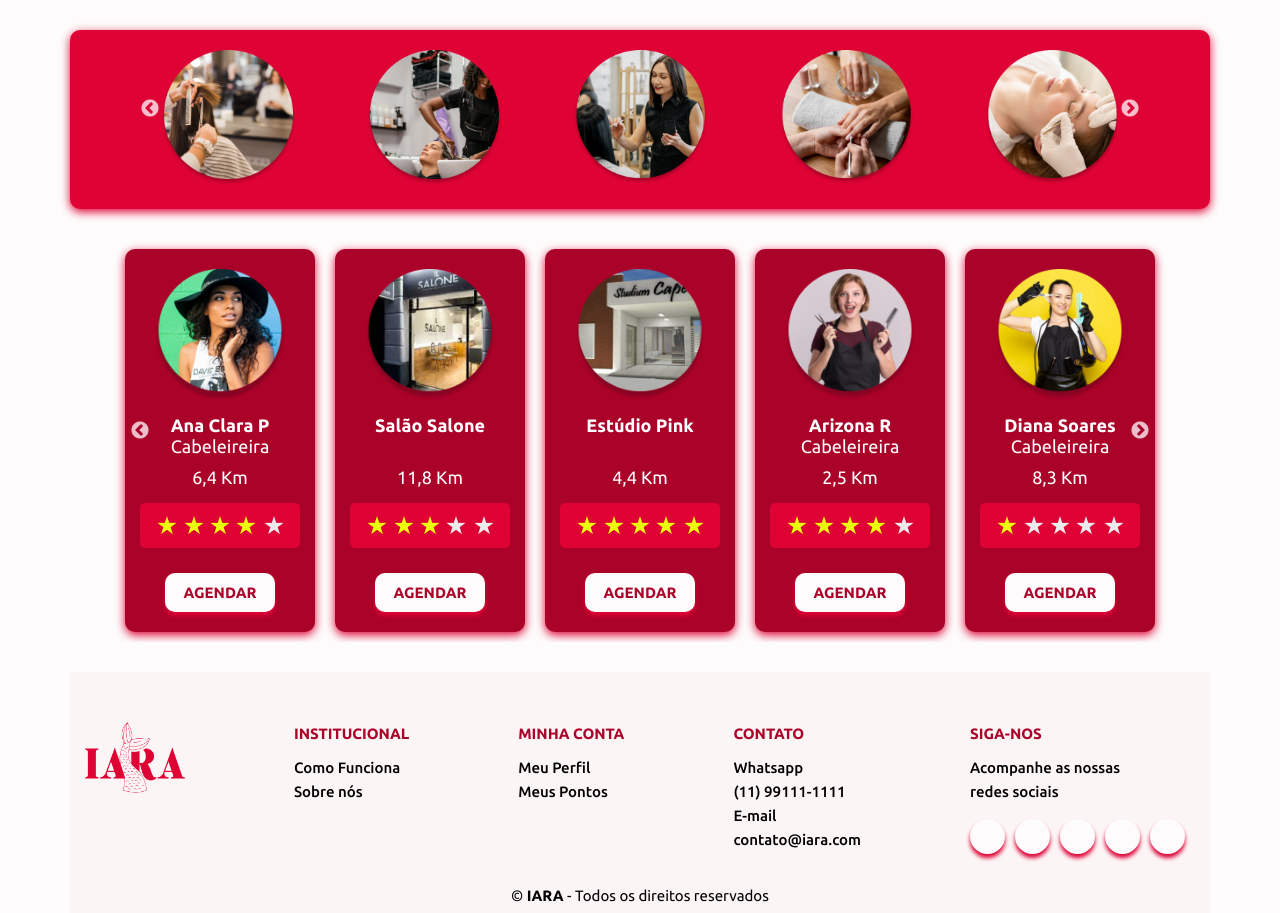
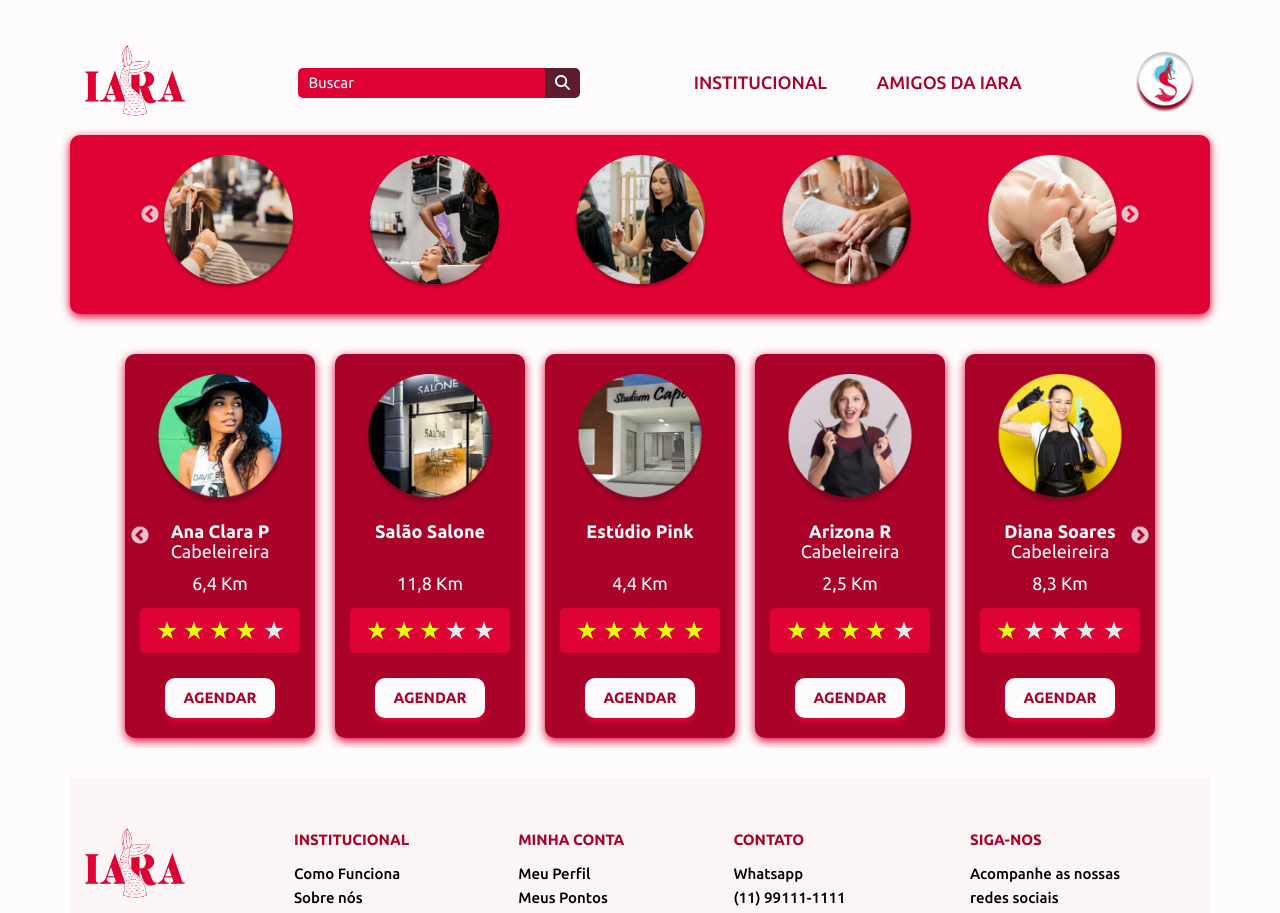
Before and after one commit to j9remy/Iara-grupo-5, a React (Create React App) app in the folder site/: page / in a window 1280 px wide. Shown: the top 913 px of the page. Built offline with nearby package versions, Linux system fonts and the light colour scheme.

Commit message:
site com todas as rotas funcionando

```diff
--- a/site/src/App.js
+++ b/site/src/App.js
@@ -1,12 +1,12 @@
 import './html-css-template/css/style.css';
-import Home from './pages/Home';
+import Rotas from './routes';
 
 
 function App() {
 
     return (
         <>
-            <Home />
+            <Rotas />
         </>
     );
 }
--- a/site/src/components/CarrocelCategorias.jsx
+++ b/site/src/components/CarrocelCategorias.jsx
@@ -35,46 +35,46 @@ function CarrocelCategorias() {
         <div id="categorias" class="categorias card bg-red">
             <Slider {...settings}>
                 <div>
-                    <a href="" class="item">
+                    <span class="item">
                         <img src="../img/categorias/img-corte.png" alt="Corte de cabelo" />
                         <span>Corte de Cabelo</span>
-                    </a>
+                    </span>
                 </div>
                 <div>
-                    <a href="" class="item">
+                    <span class="item">
                         <img src="../img/categorias/img-hidratacao.png" alt="Hidratação" />
                         <span>Hidratação</span>
-                    </a>
+                    </span>
                 </div>
                 <div>
-                    <a href="" class="item">
+                    <span class="item">
                         <img src="../img/categorias/img-maquiagem.png" alt="Maquiagem" />
                         <span>Maquiagem</span>
-                    </a>
+                    </span>
                 </div>
                 <div>
-                    <a href="" class="item">
+                    <span class="item">
                         <img src="../img/categorias/img-manicure.png" alt="Manicure" />
                         <span>Manicure</span>
-                    </a>
+                    </span>
                 </div>
                 <div>
-                    <a href="" class="item">
+                    <span class="item">
                         <img src="../img/categorias/img-designer-sobrancelhas.png" alt="Design de sobrancelhas" />
                         <span>Design de sobrancelhas</span>
-                    </a>
+                    </span>
                 </div>
                 <div>
-                    <a href="" class="item">
+                    <span class="item">
                         <img src="../img/categorias/img-massagem.png" alt="Massagem" />
                         <span>Massagem</span>
-                    </a>
+                    </span>
                 </div>
                 <div>
-                    <a href="" class="item">
+                    <span class="item">
                         <img src="../img/categorias/img-pedicure.png" alt="Pedicure" />
                         <span>Pedicure</span>
-                    </a>
+                    </span>
                 </div>
             </Slider>
         </div>
--- a/site/src/components/Footer.jsx
+++ b/site/src/components/Footer.jsx
@@ -1,10 +1,17 @@
+import { Link } from 'react-router-dom';
+import logo from '../html-css-template/img/logo-red.png';
+    import { FontAwesomeIcon } from '@fortawesome/react-fontawesome'
+    import { faFacebookF, faInstagram, faLinkedinIn, faTwitter, faYoutube, faYoutubeSquare } from '@fortawesome/free-brands-svg-icons';
+
 function Footer() {
     return (
         <footer class="footer-logged">
             <div class="container dflex jbetween">
-                <a href="home.html" class="logo transform">
-                    <img alt="Logo" src="../img/logo.png" />
-                </a>
+                <Link to={'/'}>
+                    <a  class="logo transform">
+                        <img alt="Logo" src="../img/logo.png" />
+                    </a>
+                </Link>
                 <div>
                     <h4>INSTITUCIONAL</h4>
                     <a href="institucional.html#como-funciona">Como Funciona</a>
@@ -31,11 +38,11 @@ function Footer() {
                     <span>Acompanhe as nossas<br />
                         redes sociais</span>
                     <div class="dflex acenter">
-                        <a href="" class="button circle txt-dark-red bg-white dflex acenter jcenter"><i class="fa-brands fa-facebook-f"></i></a>
-                        <a href="" class="button circle txt-dark-red bg-white dflex acenter jcenter"><i class="fa-brands fa-instagram"></i></a>
-                        <a href="" class="button circle txt-dark-red bg-white dflex acenter jcenter"><i class="fa-brands fa-twitter"></i></a>
-                        <a href="" class="button circle txt-dark-red bg-white dflex acenter jcenter"><i class="fa-brands fa-linkedin-in"></i></a>
-                        <a href="" class="button circle txt-dark-red bg-white dflex acenter jcenter"><i class="fa-brands fa-youtube"></i></a>
+                        <a href="" class="button circle txt-dark-red bg-white dflex acenter jcenter"><FontAwesomeIcon icon={faFacebookF} /></a>
+                        <a href="" class="button circle txt-dark-red bg-white dflex acenter jcenter"><FontAwesomeIcon icon={faInstagram} /></a>
+                        <a href="" class="button circle txt-dark-red bg-white dflex acenter jcenter"><FontAwesomeIcon icon={faTwitter} /></a>
+                        <a href="" class="button circle txt-dark-red bg-white dflex acenter jcenter"><FontAwesomeIcon icon={faLinkedinIn} /></a>
+                        <a href="" class="button circle txt-dark-red bg-white dflex acenter jcenter"><FontAwesomeIcon icon={faYoutubeSquare} /></a>
                     </div>
                 </div>
             </div>
--- /dev/null
+++ b/site/src/components/Header.jsx
@@ -0,0 +1,30 @@
+import { faMagnifyingGlass } from '@fortawesome/free-solid-svg-icons';
+import { FontAwesomeIcon } from '@fortawesome/react-fontawesome'
+import { Link } from 'react-router-dom';
+
+function Header() {
+    return (
+        <header class="header-logged">
+            <div class="container dflex acenter jbetween">
+                <a href=" " class="logo transform">
+                    <img alt="Logo" src="../img/logo.png" />
+                </a>
+                <form>
+                    <input type="text" placeholder="Buscar" class="input-search" required />
+                    <button type="submit" class="btn-search">
+                        <FontAwesomeIcon icon={faMagnifyingGlass} />
+                    </button>
+                </form>
+                <div class="dflex acenter">
+                    <a href=" " class="txt-dark-red txt-medium margin-right-fifty transform">INSTITUCIONAL</a>
+                    <a href=" " class="txt-dark-red txt-medium transform">AMIGOS DA IARA</a>
+                </div>
+
+                <span class="button red"><Link to={'/EscolhaCadastro'}>CADASTRE-SE</Link></span>
+
+                <Link to={'/Login'} class="button white">LOGIN</Link>
+            </div>
+        </header>
+    )
+}
+export default Header;
--- /dev/null
+++ b/site/src/components/HearderLogado.jsx
@@ -0,0 +1,31 @@
+import { faMagnifyingGlass } from '@fortawesome/free-solid-svg-icons';
+import { FontAwesomeIcon } from '@fortawesome/react-fontawesome'
+
+
+function HeaderLogado() {
+    return (
+        <header class="header-logged">
+            <div class="container dflex acenter jbetween">
+                <a href=" " class="logo transform">
+                    <img alt="Logo" src="../img/logo.png" />
+                </a>
+                <form>
+                    <input type="text" placeholder="Buscar" class="input-search" required />
+                    <button type="submit" class="btn-search">
+                        <FontAwesomeIcon icon={faMagnifyingGlass} />
+                    </button>
+                </form>
+                <div class="dflex acenter">
+                    <a href=" " class="txt-dark-red txt-medium margin-right-fifty transform">INSTITUCIONAL</a>
+                    <a href=" " class="txt-dark-red txt-medium transform">AMIGOS DA IARA</a>
+                </div>
+                <div>
+                    <button type="button" class="btn-no-style btn-profile dflex acenter jcenter">
+                        <img src="../img/perfil-padrao.png" alt="Foto de perfil" />
+                    </button>
+                </div>
+            </div>
+        </header>
+    )
+}
+export default HeaderLogado;
--- a/site/src/html-css-template/css/style.css
+++ b/site/src/html-css-template/css/style.css
@@ -641,3 +641,48 @@ h2 {
   background: rgb(227 70 107 / 3%);
   padding: 50px 0 20px;
 }
+
+.header-logged .links span {
+  font-weight: bold;
+  font-size: 21px;
+  line-height: 24px;
+  color: #ab0229;
+  display: block;
+}
+
+.header-logged .links span:hover {
+  transform: scale(1.07);
+}
+
+.header-logged .links li:not(:last-child) {
+  margin-right: 35px;
+}
+
+.header-logged .links .button.white {
+  background: #fdfbfb;
+  background-size: 800% 400%;
+  color: #ab0229;
+  box-shadow: 0px 4px 4px #e3466b;
+}
+.header-logged .links .button {
+  background: linear-gradient(-45deg, #5e1d2c, #ab0229, #e3466b, #de0235);
+  background-size: 800% 400%;
+  padding: 12px 20px;
+  display: inline-block;
+  border-radius: 10px;
+  color: #fff;
+  transition: all 0.5s ease-in-out;
+  font-size: 17px;
+  box-shadow: 0px 4px 4px #e3466b;
+}
+
+.header-logged .links .button:hover {
+  transform: scale(1.05);
+  animation: gradient 5s infinite cubic-bezier(0.62, 0.28, 0.23, 0.99) both;
+  box-shadow: 0px 4px 4px 1px #e3466b;
+}
+
+.header-logged .links .button:active {
+  animation: gradient 3s infinite;
+  transform: scale(0.8);
+}
--- /dev/null
+++ b/site/src/pages/FundoDoLago.jsx
@@ -0,0 +1,6 @@
+function FundoDoLago() {
+    return (
+        <div>Não há nada para ver aqui!</div>
+    )
+}
+export default FundoDoLago;
--- a/site/src/pages/Home.jsx
+++ b/site/src/pages/Home.jsx
@@ -1,12 +1,18 @@
 import CarrocelCategorias from "../components/CarrocelCategorias";
 import CarrocelProfissionais from "../components/CarrocelProfissionais";
 import Footer from "../components/Footer";
+//import Header from "../components/Header";
+import HeaderLogado from "../components/HearderLogado";
+//import HeaderLogado from "../components/HearderLogado";
+
 
 function Home() {
+    const logado = false;
     return (
         <>
             <main class="margin-top-thirty">
                 <div class="container">
+                    <HeaderLogado />
                     <CarrocelCategorias />
                     <CarrocelProfissionais />
                     <Footer/>
--- a/site/src/pages/escolhaCadastro.jsx
+++ b/site/src/pages/escolhaCadastro.jsx
@@ -1,15 +1,14 @@
 import { Link } from 'react-router-dom';
 import logo from '../html-css-template/img/logo-red.png';
-
 
 function EscolhaCadastro() {
     return (
         <>
             <div class="page dflex acenter jcenter">
                 <div class="card bg-dark-red txt-center">
-                    <a href="institucional.html">
+                    <Link to={'/'}>
                         <img class="logo transform" src={logo} />
-                    </a>
+                    </Link>
                     <div class="buttons">
                         <Link to="/cadastrocliente" class="button big bg-white txt-black bg-hover-dark-red txt-hover-white">
                             Cadastrar-se como cliente
--- a/site/src/routes.jsx
+++ b/site/src/routes.jsx
@@ -13,7 +13,7 @@ function Rotas(){
                 <Route path="/cadastroCliente" element={<CadastroCliente/>}/>
                 <Route path="/login" element={<Login/>}/>
                 <Route path="/sucessoCadastro" element={<SucessoCadastro/>}/>
-                <Route path="/home" element={<Home/>}/>
+                <Route path="/" element={<Home/>}/>
             </Routes>
         </BrowserRouter>
 
```
Also changed, not shown: site/src/components/CadastroInformacoesPessoais.jsx (+5 -4 lines), site/src/pages/Login.jsx (+9 -8 lines), site/public/img/perfil-padrao.png (added).
